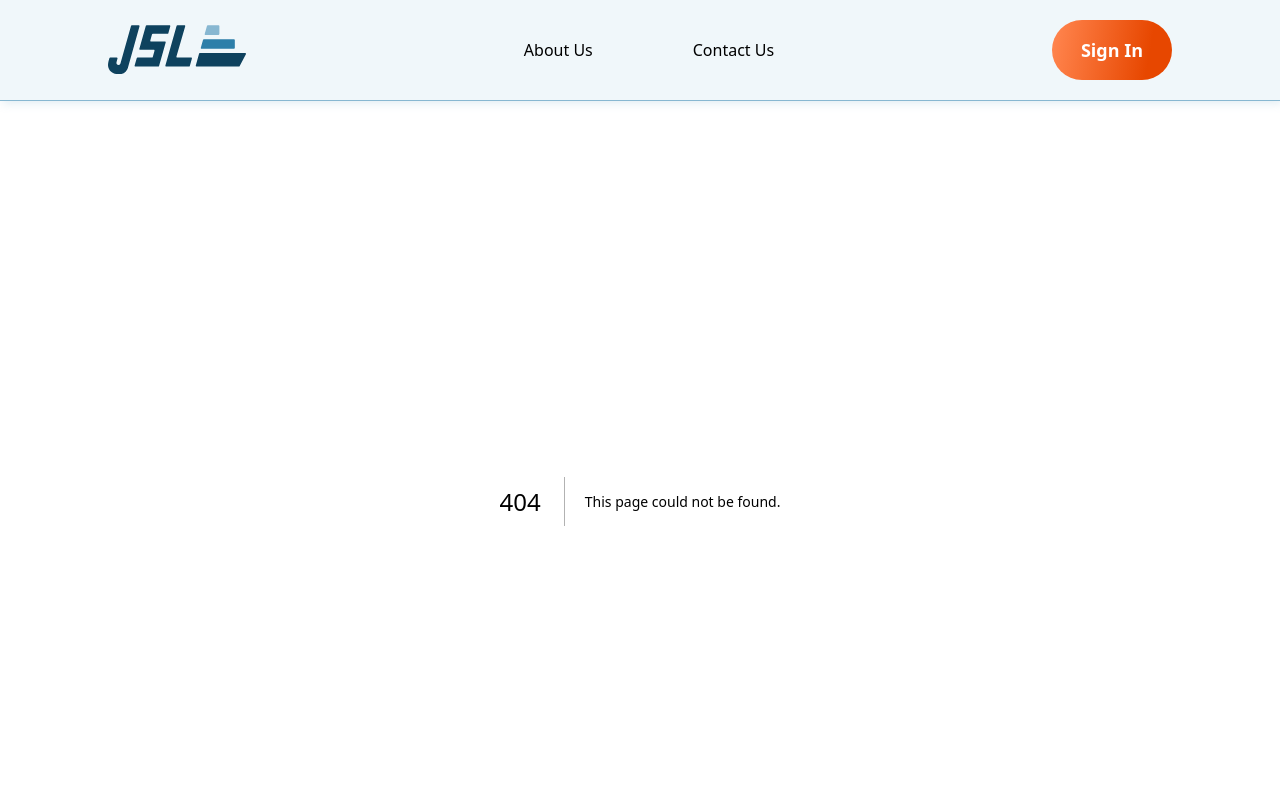
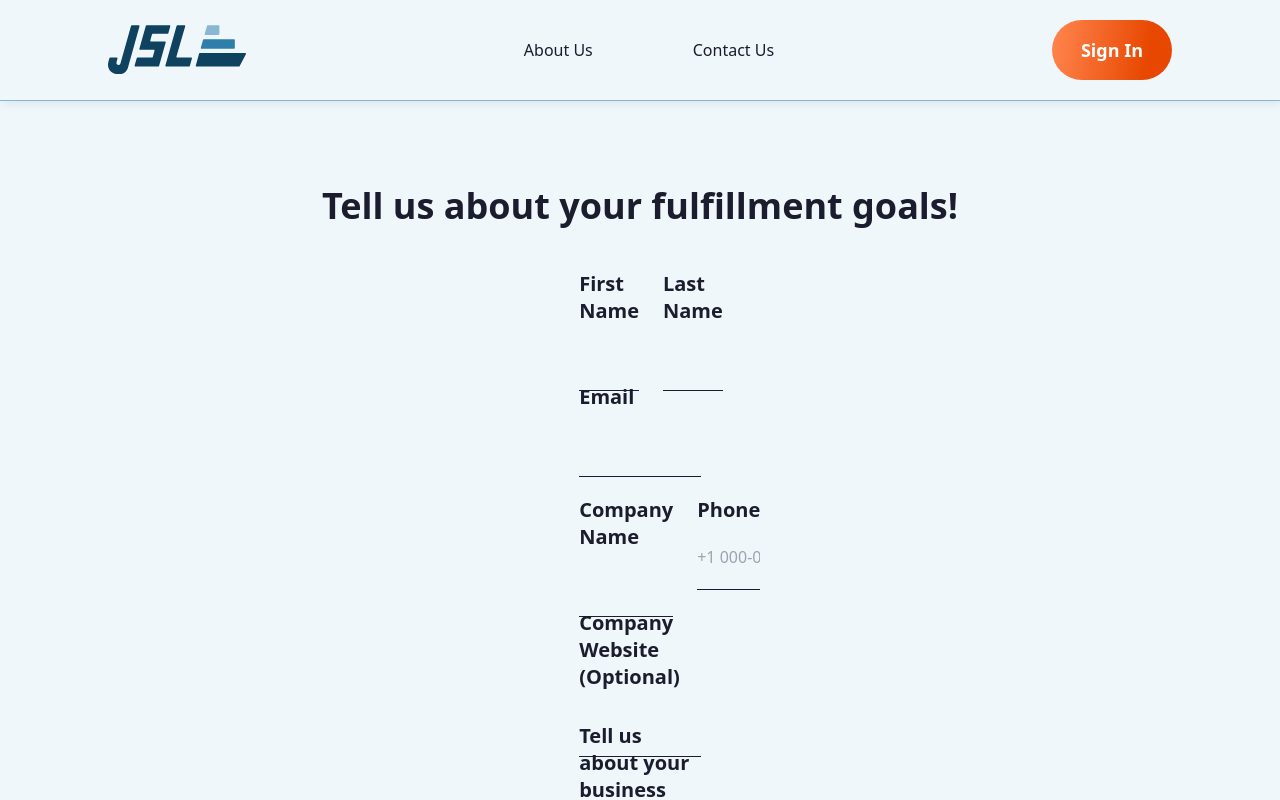
Before and after one commit to dmr1725/joshua-shipping-web, a Next.js app: page /contact-us in a window 1280 px wide. Before the commit this address had no page. Shown: the top 800 px of the page. Built offline with nearby package versions, Linux system fonts and the light colour scheme.

Commit message:
Add first draft for ContactUs component.

```diff
--- /dev/null
+++ b/app/contact-us/page.tsx
@@ -0,0 +1,9 @@
+import { ContactUs } from "@/app/ui/landing/contact-us/contact-us";
+
+
+export default function Page() {
+
+    return (
+      <ContactUs/>
+    );
+  }
--- /dev/null
+++ b/app/ui/landing/contact-us/contact-us.module.css
@@ -0,0 +1,70 @@
+
+.contact-us-container {
+    display: flex;
+    flex-direction: column;
+    align-items: center;
+    gap: 2.5rem;
+    padding: 5rem 6.75rem;
+    width: 100%;
+}
+
+.contact-us-header {
+    text-align: center;
+    font-size: 2.25rem;
+    font-style: normal;
+    font-weight: 700;
+    line-height: normal;
+}
+
+.contact-us-form {
+    display: flex;
+    flex-direction: column;
+    align-items: flex-start;
+    gap: 3rem;
+    align-self: stretch;
+    padding: 0rem 28.7rem;
+    width: 100%;
+}
+
+.form-container {
+    display: flex;
+    width: 100%;
+    align-items: flex-start;
+    gap: 1.5rem;
+    padding: 0rem 0.75rem;
+}
+
+.sm-input-container {
+    display: flex;
+    height: 4.0625rem;
+    flex-direction: column;
+    align-items: flex-start;
+    gap: 0.625rem;
+    flex: 1 0 0;
+}
+
+.label-style {
+    font-size: 1.25rem;
+    font-style: normal;
+    font-weight: 700;
+    line-height: normal;
+    width: 100%;
+}
+
+.input-container {
+    display: flex;
+    flex-direction: column;
+    gap: 0.5rem;
+    width: 100%;
+}
+
+.input-background {
+    background: #F0F7FA;
+    width: 100%;
+    height: 3rem;
+}
+
+.input-line {
+    border-bottom: 1.5px solid #1B1C2D;
+    width: 100%;
+}
--- /dev/null
+++ b/app/ui/landing/contact-us/contact-us.tsx
@@ -0,0 +1,74 @@
+import {Button} from '@/app/ui/button/button'
+import styles from './contact-us.module.css'
+
+export const ContactUs = () => {
+    return (
+        <div className={styles['contact-us-container']}>
+            <h2 className={styles['contact-us-header']}>Tell us about your fulfillment goals!</h2>
+            <div className={styles['contact-us-form']}>
+                <div className={styles['form-container']}>
+                    <div className={styles['sm-input-container']}>
+                        <label className={styles['label-style']} htmlFor="first_name">First Name</label>
+                        <div className={styles['input-container']}>
+                            <input className={styles['input-background']} type="text" id="first_name" name="first_name"/>
+                            <div className={styles['input-line']}></div>
+                        </div>
+                    </div>
+                    <div className={styles['sm-input-container']}>
+                        <label className={styles['label-style']} htmlFor="last_name">Last Name</label>
+                        <div className={styles['input-container']}>
+                            <input className={styles['input-background']} type="text" id="last_name" name="last_name"/>
+                            <div className={styles['input-line']}></div>
+                        </div>
+                    </div>
+                </div>
+                <div className={styles['form-container']}>
+                    <div className={styles['sm-input-container']}>
+                        <label className={styles['label-style']} htmlFor="email">Email</label>
+                        <div className={styles['input-container']}>
+                            <input className={styles['input-background']} type="text" id="email" name="email"/>
+                            <div className={styles['input-line']}></div>
+                        </div>
+                    </div>
+                </div>
+                <div className={styles['form-container']}>
+                    <div className={styles['sm-input-container']}>
+                        <label className={styles['label-style']} htmlFor="company_name">Company Name</label>
+                        <div className={styles['input-container']}>
+                            <input className={styles['input-background']} type="text" id="company_name" name="company_name"/>
+                            <div className={styles['input-line']}></div>
+                        </div>
+                    </div>
+                    <div className={styles['sm-input-container']}>
+                        <label className={styles['label-style']} htmlFor="phone">Phone</label>
+                        <div className={styles['input-container']}>
+                            <input className={styles['input-background']} type="tel" id="phone" name="phone" placeholder="+1 000-000-0000" pattern="[0-9]{3}-[0-9]{3}-[0-9]{4}"/>
+                            <div className={styles['input-line']}></div>
+                        </div>
+                    </div>
+                </div>
+                <div className={styles['form-container']}>
+                    <div className={styles['sm-input-container']}>
+                        <label className={styles['label-style']} htmlFor="company_website">Company Website (Optional)</label>
+                        <div className={styles['input-container']}>
+                            <input className={styles['input-background']} type="text" id="company_website" name="email"/>
+                            <div className={styles['input-line']}></div>
+                        </div>
+                    </div>
+                </div>
+                <div className={styles['form-container']}>
+                    <div className={styles['sm-input-container']}>
+                        <label className={styles['label-style']} htmlFor="business_needs">Tell us about your business and fulfillment needs</label>
+                        <div className={styles['input-container']}>
+                            <input className={styles['input-background']} type="text" id="business_needs" name="email"/>
+                            <div className={styles['input-line']}></div>
+                        </div>
+                    </div>
+                </div>
+                <Button className={`w-[100%]`}>
+                    Submit
+                </Button>
+            </div>
+        </div>
+    )
+}
```
